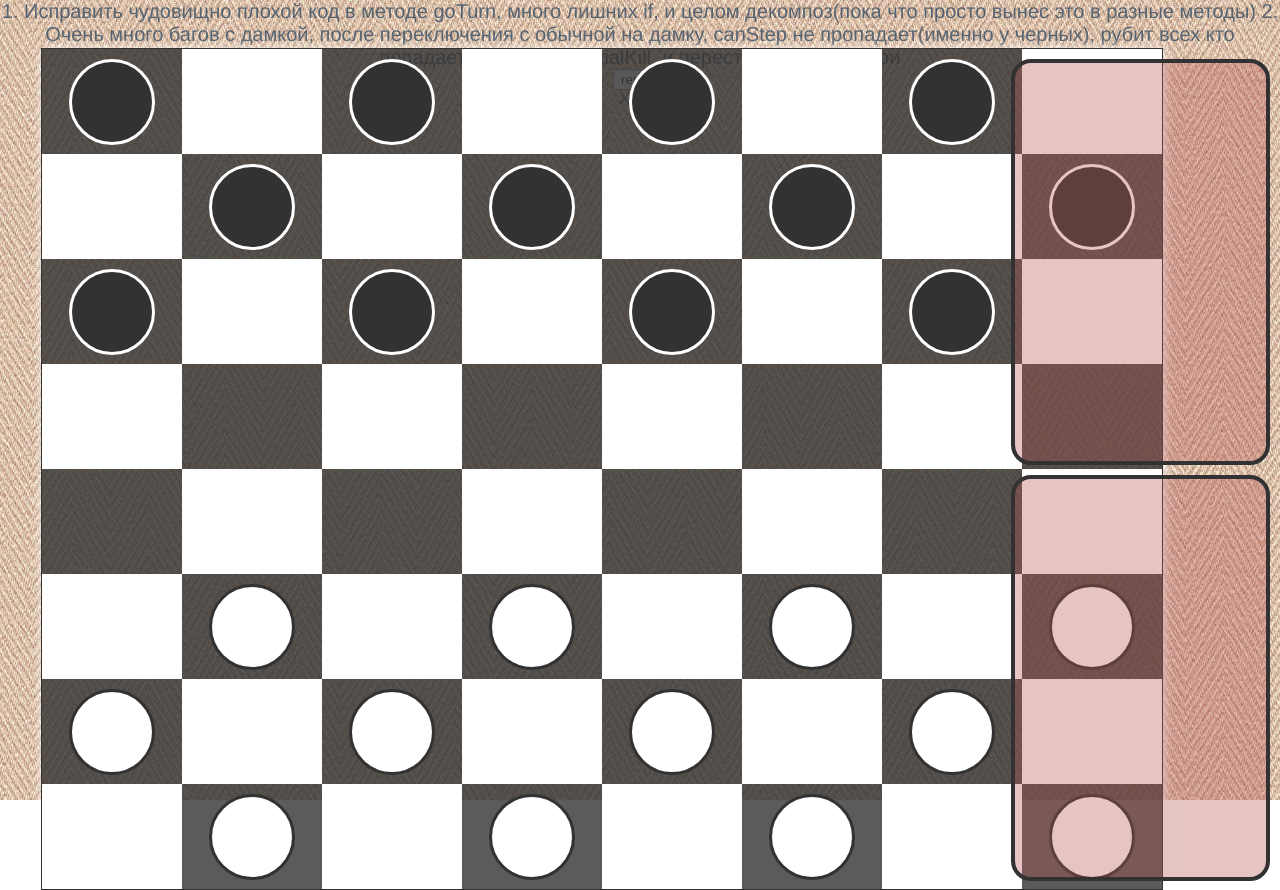
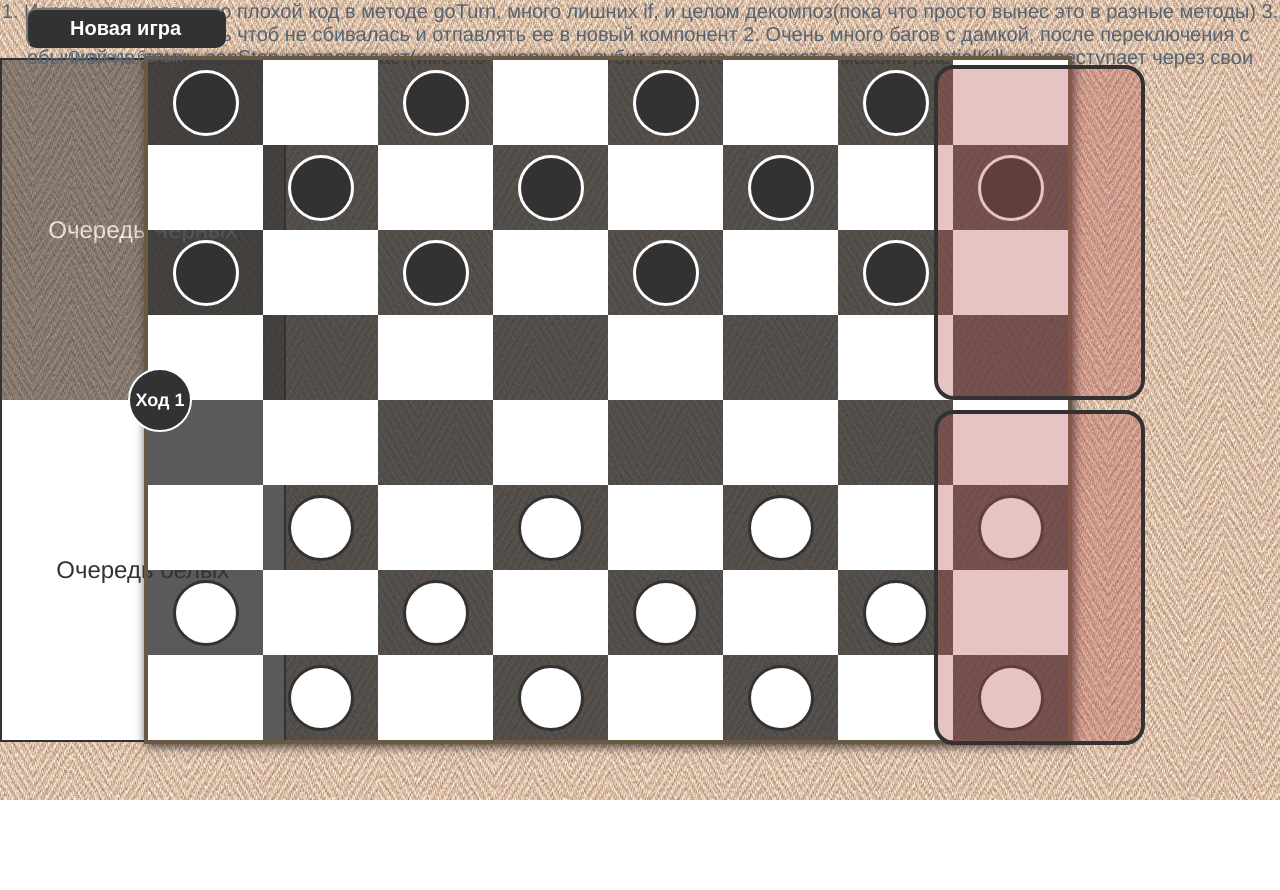
Before and after one commit to Tempo-Tempo/checker-game, a Vue app: page / in a window 1280 px wide. After the commit the page ends 800 px from the top, so only its background shows below. Built offline with nearby package versions, Linux system fonts and the light colour scheme; data requests are answered from the project's data file.

Commit message:
add new style

```diff
--- a/src/App.vue
+++ b/src/App.vue
@@ -1,22 +1,25 @@
 <template>
   <div class="task">
     1. Исправить чудовищно плохой код в методе goTurn, много лишних if, и целом декомпоз(пока что просто вынес это в разные методы)
+    3. Сделать очередность чтоб не сбивалась и отпавлять ее в новый компонент
     2. Очень много багов с дамкой, после переключения с обычной на дамку, canStep не пропадает(именно у черных), рубит всех кто попадает в массив potetialKill, и переступает через свои
   </div>
 
   <mainPage> </mainPage>
+
 </template>
 
 <script>
-import mainPage from "./pages/mainPage.vue";
+
+
 
 export default {
-  components: { mainPage },
   name: "App",
 };
 </script>
 
-<style>
+<style
+    KillsCounter>
 #app {
   font-family: Avenir, Helvetica, Arial, sans-serif;
   -webkit-font-smoothing: antialiased;
@@ -36,6 +39,7 @@ body {
 }
 
 .task {
+  position: absolute;
   font-size: 20px;
 }
 </style>
--- a/src/components/KillsCounter.vue
+++ b/src/components/KillsCounter.vue
@@ -12,7 +12,7 @@
 <script>
 import { mapGetters } from 'vuex';
 export default {
-  name: "killsCounter",
+  name: "KillsCounter",
   data() {
     return {};
   },
@@ -25,10 +25,10 @@ export default {
 <style scoped>
 
 .wrapper_for_dead_checkers {
-   width: 19%;
-  height: 840px;
+   width: 15%;
+  height: 690px;
   position: absolute;
-  right: 2%;
+  right: 12%;
   top: 50%;
   transform: translateY(-50%);
   display: flex;
@@ -52,8 +52,8 @@ export default {
 .checker_black {
   background: black;
   border: 3px white solid;
-  width: 80px;
-  height: 80px;
+  width: 60px;
+  height: 60px;
   border-radius: 50%;
   cursor: pointer;
 }
@@ -61,8 +61,8 @@ export default {
 .checker_white {
   background: white;
   border: 3px black solid;
-  width: 80px;
-  height: 80px;
+  width: 60px;
+  height: 60px;
   border-radius: 50%;
   cursor: pointer;
 }
--- a/src/components/MyDeskGame.vue
+++ b/src/components/MyDeskGame.vue
@@ -24,12 +24,27 @@
       ></div>
     </div>
   </div>
-  <button @click.stop="startOrRestartGame((turn = 1))">restart</button>
-  <div>Ход {{ turn }}</div>
+  <my-buttons
+    v-if="Object.keys(this.multiShotItem).length !== 0"
+    @anyClick="nextTurn((turn += 1))"
+  >
+    Закончить ход
+  </my-buttons>
+  <div class="area_for_btn_next_turn">
+    <div class="text_for_trun">Ход {{ turn }}</div>
+  </div>
+
+  <div class="area_for_btn_new_game">
+    <my-buttons @anyClick="startOrRestartGame((turn = 1))"
+      >Новая игра</my-buttons
+    >
+    <div>{{ turnName }}</div>
+  </div>
 </template>
 
 <script>
 import { mapActions, mapGetters } from "vuex";
+
 export default {
   name: "MyDeskGame",
   data() {
@@ -46,12 +61,34 @@ export default {
       multiShotItem: {},
       pickedCheckerAfterMultiShot: {},
       turnName: "Очередь белых",
+      helperTurn: {},
       forWhiteQueens: [],
       forBlackQueens: [],
     };
   },
   methods: {
-    ...mapActions(["GET_CHECKERSCELL_FROM_API", "PUSH_DEAD_BLACK_CHECKER", "PUSH_DEAD_WHITE_CHECKER", "CLEAR_DEAD_CHECKER"], ),
+    ...mapActions([
+      "GET_CHECKERSCELL_FROM_API",
+      "PUSH_DEAD_BLACK_CHECKER",
+      "PUSH_DEAD_WHITE_CHECKER",
+      "CLEAR_DEAD_CHECKER",
+    ]),
+    nextTurn() {
+      console.log(this.multiShotItem);
+      if (this.pickChecker.black) {
+        this.queue === "white";
+        this.pickChecker.pick = false;
+        this.pickChecker = "";
+        this.multiShotItem = {};
+        return this.CHECKERSCELL.forEach((q) => (q.canShot = false));
+      } else {
+        this.queue === "black";
+        this.pickChecker.pick = false;
+        this.pickChecker = "";
+        this.multiShotItem = {};
+        return this.CHECKERSCELL.forEach((q) => (q.canShot = false));
+      }
+    },
     helperMultiShot(itemForKill) {
       if (
         this.pickedCheckerAfterMultiShot.white === itemForKill.white ||
@@ -89,7 +126,7 @@ export default {
           checker.white = false;
           handlerCell.black = true;
           handlerCell.white = false;
-        this.PUSH_DEAD_WHITE_CHECKER();
+          this.PUSH_DEAD_WHITE_CHECKER();
           this.queue = "white";
           this.theEndTurn();
         }
@@ -123,27 +160,31 @@ export default {
         return this.theEndTurn();
       }
     },
-
     goTurn(handlerCell) {
       console.log(handlerCell);
       if (!this.checkCheckerPos(handlerCell)) return;
       if (this.pickChecker.queen) {
         this.pickChecker.queen = false;
         handlerCell.queen = true;
-       this.potentialKill.forEach((item) => {
-        item.black = false;
-        item.white = false;
-
-       })
+        this.potentialKill.forEach((item) => {
+          item.black = false;
+          item.white = false;
+        });
       } else if (handlerCell.canShot === true) {
         this.goKillEnemy(handlerCell);
       }
       this.goStepWhite(handlerCell);
       this.goStepBlack(handlerCell);
+      this.currentTurn(handlerCell);
     },
 
     turnBlack(checkerBlack) {
-      if (this.queue !== "black") return;
+      if (
+        this.queue !== "black" ||
+        Object.keys(this.multiShotItem).length !== 0
+      )
+        return;
+      console.log(this.multiShotItem);
       this.pickChecker = checkerBlack;
       this.CHECKERSCELL.filter((checker) => {
         checker.canShot = false;
@@ -157,7 +198,12 @@ export default {
       });
     },
     turnWhite(checkerWhite) {
-      if (this.queue !== "white") return;
+      if (
+        this.queue !== "white" ||
+        Object.keys(this.multiShotItem).length !== 0
+      )
+        return;
+      console.log(this.multiShotItem);
       this.pickChecker = checkerWhite;
       this.CHECKERSCELL.filter((checker) => {
         checker.canShot = false;
@@ -186,7 +232,6 @@ export default {
       const potentialEnemyDownLongId = item.id + this.longDistance;
       const potentialEnemyUpShortId = item.id - this.shortDistance;
       const potentialEnemyDownShortId = item.id + this.shortDistance;
-
       this.CHECKERSCELL.forEach((cell) => {
         if (
           (cell.id === potentialEnemyUpLongId &&
@@ -328,6 +373,7 @@ export default {
           checkerCell.canShot = false;
           checkerCell.canStep = false;
           checkerCell.pick = false;
+          checkerCell.queen = false;
           this.turnName = "Очередь белых";
           if (checkerCell.row <= 3 && checkerCell.color) {
             checkerCell.black = true;
@@ -380,10 +426,20 @@ export default {
     findKillForQueen(itemKill) {
       if (this.pickChecker.black && itemKill.white) {
         console.log(itemKill, "kill white");
-        this.potentialKill.push(itemKill)
+        this.potentialKill.push(itemKill);
       } else if (this.pickChecker.white && itemKill.black) {
         console.log(itemKill, "kill black");
-        this.potentialKill.push(itemKill)
+        this.potentialKill.push(itemKill);
+      }
+    },
+    currentTurn(turnItem) {
+      console.log(turnItem)
+      if (turnItem.black && Object.keys(this.multiShotItem).length === 0) {
+        this.turnName = 'Очередь белых'
+       return this.$emit('currentTurn', 1);
+      } else if ( turnItem.white && Object.keys(this.multiShotItem).length === 0) {
+        this.turnName = 'Очередь черных'
+      return  this.$emit('currentTurn', 0);
       }
     },
     theEndTurn() {
@@ -397,12 +453,12 @@ export default {
         }
       });
       this.endTurn = !this.endTurn;
+
     },
 
   },
-
   computed: {
-    ...mapGetters(["CHECKERSCELL", "DEADBLACKCHECKERS", "DEADWHITECHECKERS"],),
+    ...mapGetters(["CHECKERSCELL", "DEADBLACKCHECKERS", "DEADWHITECHECKERS"]),
     currentQueue() {
       if (Object.keys(this.multiShotItem).length !== 0) {
         return this.pickChecker.id > this.multiShotItem.id ? -1 : 1;
@@ -416,10 +472,14 @@ export default {
     this.startOrRestartGame();
   },
   watch: {
+    currentQueue() {
+      console.log(this.currentQueue);
+    },
     endTurn() {
       this.turn += 1;
       this.checkMultiShot();
       this.timeToQueen();
+
     },
     youCanGo() {
       this.youCanGo.forEach((checker) => {
@@ -429,6 +489,7 @@ export default {
       });
     },
     pickChecker() {
+      this.helperTurn = this.pickChecker;
       this.CHECKERSCELL.forEach((checker) => {
         if (checker.id === this.pickChecker.id) {
           checker.pick = true;
@@ -440,6 +501,32 @@ export default {
 </script>
 
 <style scoped>
+.text_for_trun {
+  font-size: 18px;
+  color: white;
+  font-weight: bold;
+}
+
+.area_for_btn_next_turn {
+  position: absolute;
+  top: 50%;
+  transform: translateY(-50%);
+  left: 10%;
+  width: 60px;
+  height: 60px;
+  background: #000;
+  border-radius: 50%;
+  display: flex;
+  justify-content: center;
+  align-items: center;
+  border: 2px solid white;
+}
+.area_for_btn_new_game {
+  position: absolute;
+  top: 1%;
+  left: 2%;
+  z-index: 1;
+}
 .queenTest {
   background: red;
 }
@@ -449,23 +536,22 @@ export default {
   transition: 0.4s;
 }
 .my_desk {
-  width: 1120px;
-  height: 840px;
+  width: 920px;
   position: absolute;
-  left: 47%;
+  left: 47.5%;
   top: 50%;
   transform: translate(-50%, -50%);
   display: flex;
   flex-wrap: wrap;
-  border: 1px solid black;
-  box-shadow: 1px 1px 10px white;
+  border: 4px solid #463013;
+  box-shadow: 2px 2px 10px rgb(14, 1, 1);
 }
 
 .checker_black {
   background: black;
   border: 3px white solid;
-  width: 80px;
-  height: 80px;
+  width: 60px;
+  height: 60px;
   border-radius: 50%;
   cursor: pointer;
 }
@@ -473,8 +559,8 @@ export default {
 .checker_white {
   background: white;
   border: 3px black solid;
-  width: 80px;
-  height: 80px;
+  width: 60px;
+  height: 60px;
   border-radius: 50%;
   cursor: pointer;
 }
@@ -492,8 +578,8 @@ export default {
 }
 
 .item_cell_white {
-  width: 140px;
-  height: 105px;
+  width: 115px;
+  height: 85px;
   background: white;
   float: left;
   position: relative;
@@ -508,15 +594,15 @@ export default {
 
 .pre_turn {
   background: green;
-  width: 40px;
-  height: 40px;
+  width: 30px;
+  height: 30px;
   border-radius: 50%;
 }
 
 .can_shot {
   background: red;
-  width: 40px;
-  height: 40px;
+  width: 30px;
+  height: 30px;
   border-radius: 50%;
 }
 
--- /dev/null
+++ b/src/components/TrackForQuere.vue
@@ -0,0 +1,68 @@
+<template>
+  <div class="area_for_tracker">
+    <div class="turn_black" :class="{now_turn: currentTurn === 0}">
+      <span class="text_for_black">Очередь Черных</span>
+    </div>
+    <div class="turn_white" :class="{now_turn: currentTurn === 1}">
+      <span class="text_for_white">Очередь белых</span>
+    </div>
+  </div>
+</template>
+
+<script>
+export default {
+  name: "TrackForQuere",
+  props: {
+   currentTurn: {
+      type: Number,
+      required: true,
+   }
+  }
+};
+</script>
+
+<style scoped>
+.area_for_tracker {
+   position: absolute;
+   top: 50%;
+   transform: translateY(-50%);
+   border: 2px solid black;
+   width: 22%;
+   height: 680px;
+   z-index: -1;
+}
+
+.turn_black {
+   width: 100%;
+   height: 50%;
+   background: black;
+  opacity: 0.5;
+  display: flex;
+  justify-content: center;
+ align-items: center;
+}
+.turn_white {
+   width: 100%;
+   height: 50%;
+   background: white;
+   opacity: 0.5;
+   display: flex;
+  justify-content: center;
+ align-items: center;
+}
+
+.text_for_black {
+   font-size: 24px;
+   color: white;
+}
+
+.text_for_white{
+   font-size: 24px;
+   color: black;
+}
+
+.now_turn {
+   opacity: 1;
+   transition: 0.3s;
+}
+</style>
--- /dev/null
+++ b/src/components/UI/MyButtons.vue
@@ -0,0 +1,35 @@
+<template>
+   <button @click="anyClick()" class="any_button">
+      <slot></slot>
+   </button>
+</template>
+
+<script>
+export default {
+   name: 'MyButtons',
+   methods: {
+      anyClick() {
+         this.$emit('anyClick')
+      }
+   }
+}
+</script>
+
+<style scoped>
+   .any_button{
+      width: 200px;
+      height: 40px;
+      font-size: 20px;
+      font-weight: bold;
+      background: #000;
+      color: white;
+      border-radius: 10px;
+      cursor: pointer;
+   }
+
+   .any_button:hover {
+      opacity: 0.7;
+      transition: 0.3s;
+   }
+
+</style>
--- a/src/components/vuex/store.js
+++ b/src/components/vuex/store.js
@@ -1,6 +1,4 @@
 import axios from "axios";
-
-
 import { createStore } from "vuex";
 
 const store = createStore({
--- a/src/main.js
+++ b/src/main.js
@@ -1,8 +1,12 @@
 import { createApp } from 'vue'
 import App from './App.vue'
 import store from './components/vuex/store';
-
+import components from './components';
 
 const app = createApp(App);
+components.forEach((component) => {
+   app.component(component.name, component)
+})
+
 app.use(store);
 app.mount('#app')
--- a/src/pages/mainPage.vue
+++ b/src/pages/mainPage.vue
@@ -1,18 +1,25 @@
 <template>
    <div class="bg_for_desk">
-      <my-desk-game></my-desk-game>
+      <my-desk-game @currentTurn="currentTurn"></my-desk-game>
       <kills-counter></kills-counter>
+      <track-for-quere :currentTurn="turnName"></track-for-quere>
    </div>
 </template>
 <script>
-import MyDeskGame from '../components/MyDeskGame.vue';
-import KillsCounter from '@/components/KillsCounter.vue';
+
+
 export default {
-   name: 'mainPage',
-   components: {
-      MyDeskGame,
-      KillsCounter,
+   name: 'MainPage',
+   data() {
+      return {
+         turnName: 1,
+      }
    },
+   methods: {
+      currentTurn(num) {
+         this.turnName = num;
+      },
+   }
 }
 </script>
 
```
Also changed, not shown: src/components/index.js (added, +13 -0 lines).
